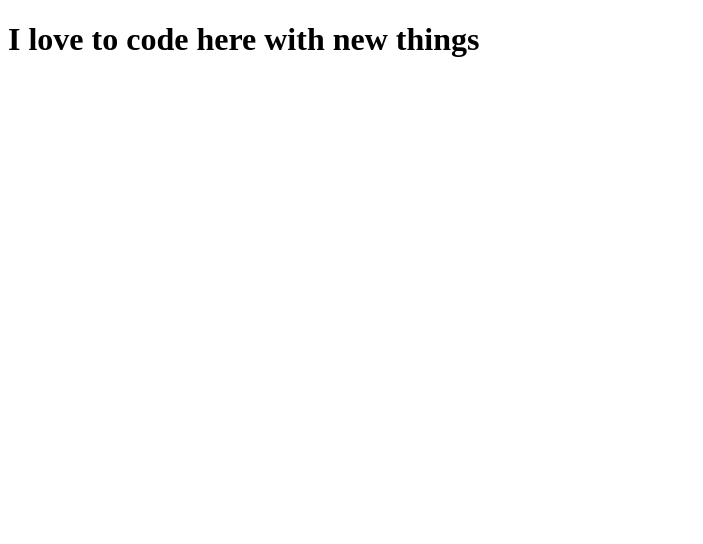
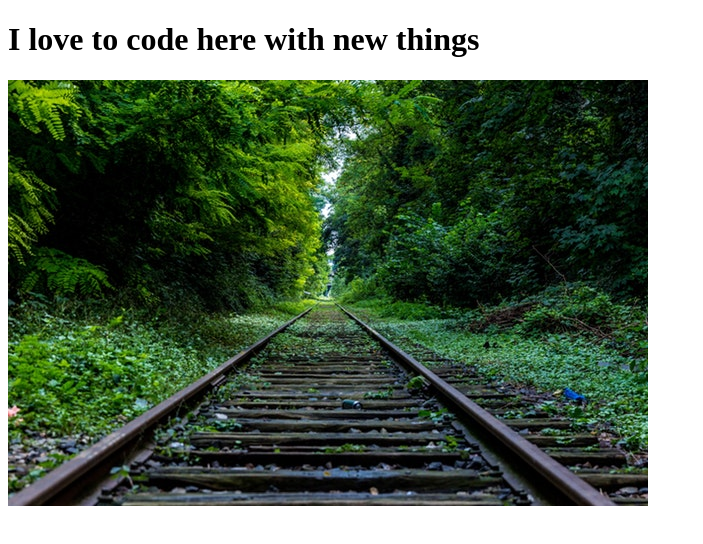
Before and after one commit to shahriarkabir04/html_project, a plain HTML site: page Index.html in a window 1280 px wide. Shown: the whole page, without its empty margins (0-703 px from the left). Drawn offline with Linux system fonts and the light colour scheme.

Commit message:
Add files via upload

```diff
--- a/Index.html
+++ b/Index.html
@@ -9,5 +9,6 @@
  			<h1>I love to code here with new things</h1>
 
  			</p>
+ 			<img src="images/nature.jpg" alt="nature">
 </body>
 </html>
```
